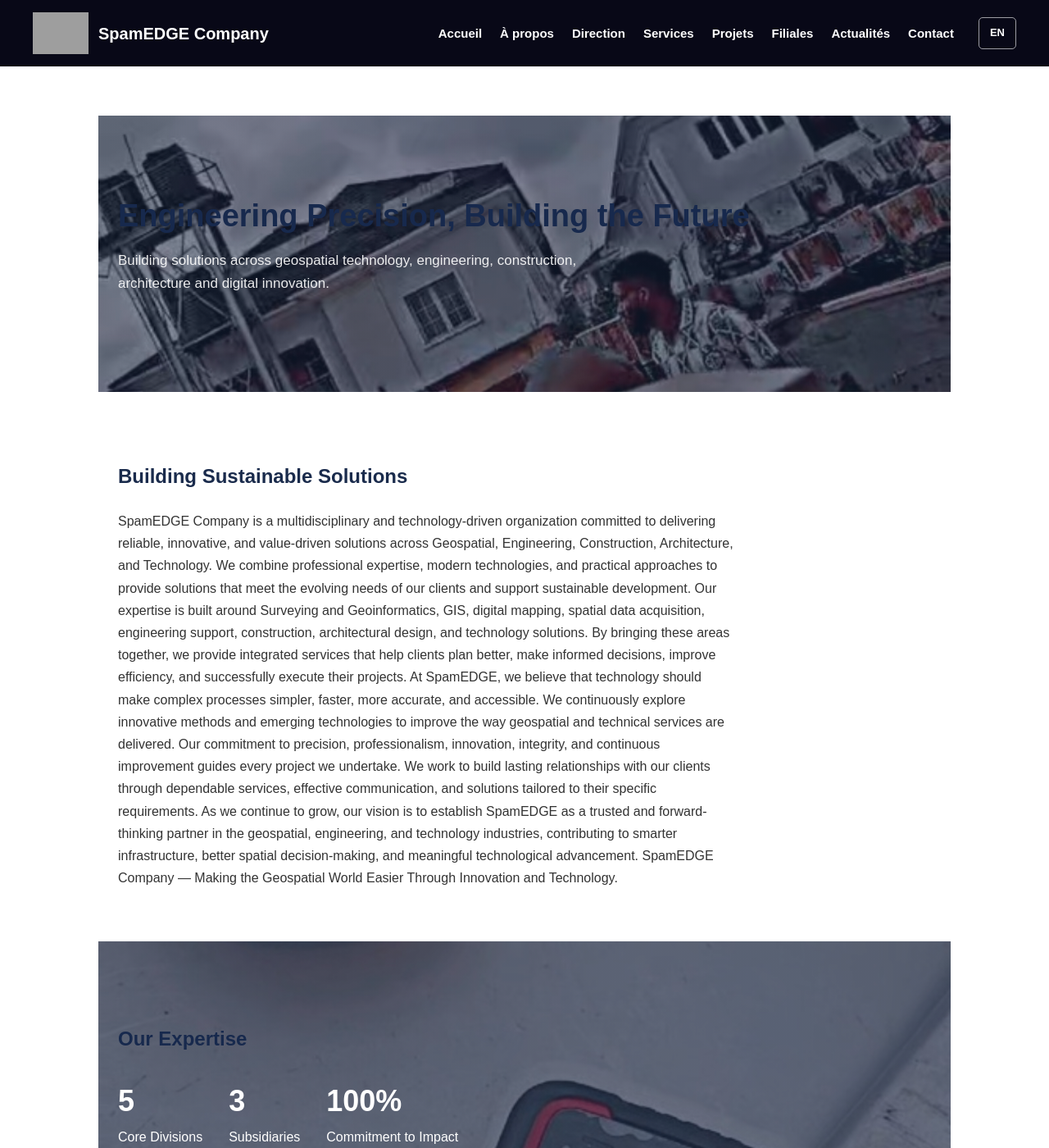
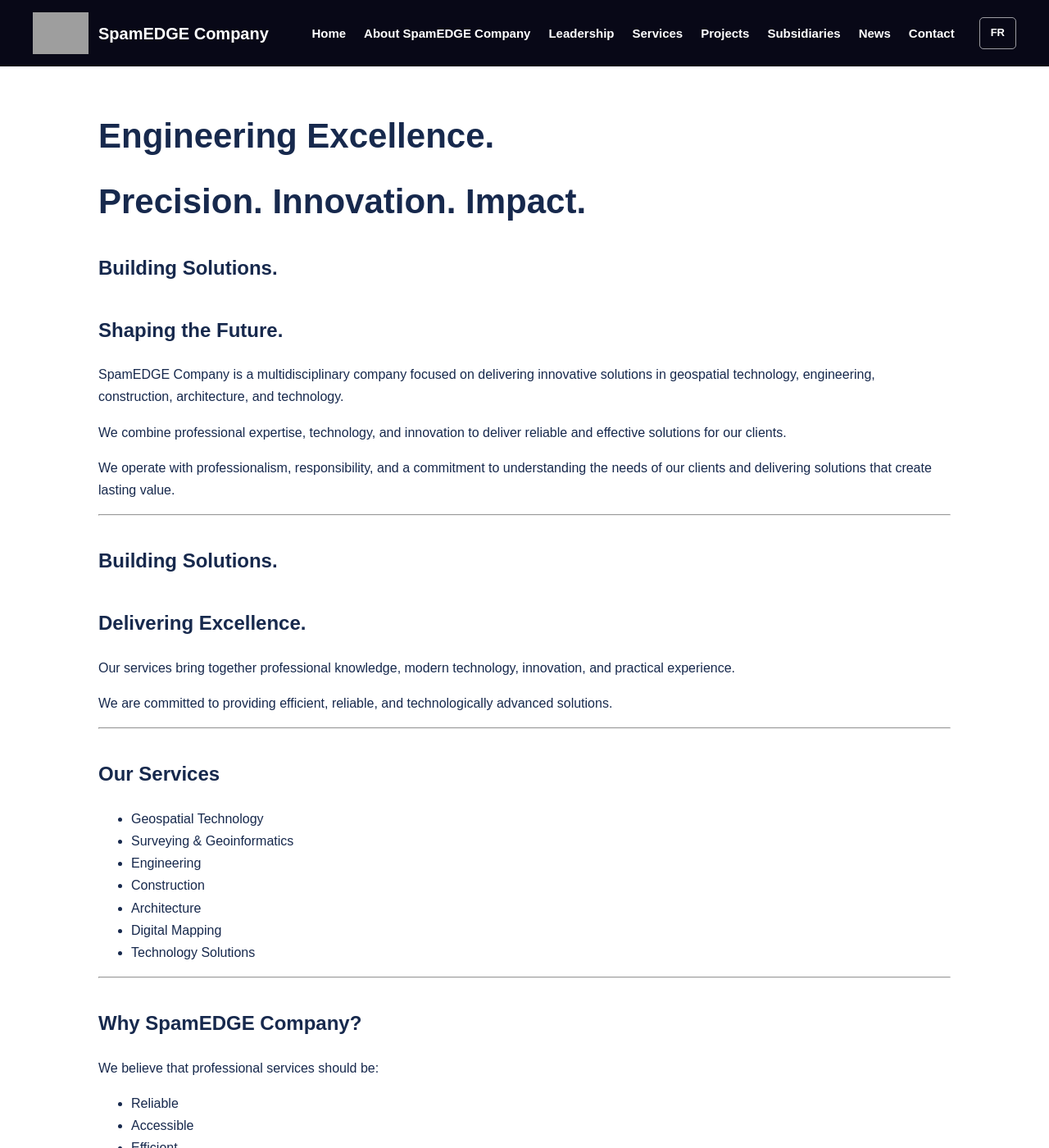
Before and after one commit to spamEDGEcompany/spamEDGEcompany.github.io, a Jekyll site: the page built from index.md, in a window 1280 px wide and 1400 px high. Shown: the whole window at 82% size. Built offline with Jekyll 4.4.1, drawn with Linux system fonts in a browser that asks for light colours; some of the changed text lies outside the part shown; grey boxes are pictures that could not be loaded.

Commit message:
Revise index.md for SpamEDGE Company branding
Updated the title and content to reflect the SpamEDGE Company branding and focus. Enhanced sections to emphasize services, values, and community impact.

```diff
--- a/index.md
+++ b/index.md
@@ -1,68 +1,81 @@
 ---
 layout: default
-title: Home
+title: SpamEDGE Company
+lang: en
 ---
 
-<div style="background-image: linear-gradient(rgba(26,43,76,0.45), rgba(26,43,76,0.45)), url('/hero.jpeg'); background-size: cover; background-position: center; color:#fff; padding:100px 24px;">
-<h1 style="font-size:38px; font-weight:800; margin:0 0 16px;">Engineering Precision, Building the Future</h1>
-<p style="max-width:600px; font-size:17px; opacity:0.9;">Building solutions across geospatial technology, engineering, construction, architecture and digital innovation.</p>
-</div>
+# Engineering Excellence.
+# Precision. Innovation. Impact.
 
-<div style="padding:48px 24px; max-width:800px;">
-<h2 style="color:#1a2b4c;">Building Sustainable Solutions</h2>
-<p style="font-size:16px; line-height:1.7; color:#333;">SpamEDGE Company is a multidisciplinary and technology-driven organization committed to delivering reliable, innovative, and value-driven solutions across Geospatial, Engineering, Construction, Architecture, and Technology. We combine professional expertise, modern technologies, and practical approaches to provide solutions that meet the evolving needs of our clients and support sustainable development.
+## Building Solutions.
+## Shaping the Future.
 
-Our expertise is built around Surveying and Geoinformatics, GIS, digital mapping, spatial data acquisition, engineering support, construction, architectural design, and technology solutions. By bringing these areas together, we provide integrated services that help clients plan better, make informed decisions, improve efficiency, and successfully execute their projects.
+SpamEDGE Company is a multidisciplinary company focused on delivering
+innovative solutions in geospatial technology, engineering, construction,
+architecture, and technology.
 
-At SpamEDGE, we believe that technology should make complex processes simpler, faster, more accurate, and accessible. We continuously explore innovative methods and emerging technologies to improve the way geospatial and technical services are delivered.
+We combine professional expertise, technology, and innovation to deliver
+reliable and effective solutions for our clients.
 
-Our commitment to precision, professionalism, innovation, integrity, and continuous improvement guides every project we undertake. We work to build lasting relationships with our clients through dependable services, effective communication, and solutions tailored to their specific requirements.
+We operate with professionalism, responsibility, and a commitment to
+understanding the needs of our clients and delivering solutions that create
+lasting value.
 
-As we continue to grow, our vision is to establish SpamEDGE as a trusted and forward-thinking partner in the geospatial, engineering, and technology industries, contributing to smarter infrastructure, better spatial decision-making, and meaningful technological advancement.
+---
 
-SpamEDGE Company — Making the Geospatial World Easier Through Innovation and Technology.</p>
-</div>
+## Building Solutions.
+## Delivering Excellence.
 
-<div style="background-image: linear-gradient(rgba(26,43,76,0.5), rgba(26,43,76,0.5)), url('/expertise-bg.jpeg'); background-size:cover; background-position:center; color:#fff; padding:64px 24px;">
-<h2>Our Expertise</h2>
-<div style="display:flex; gap:32px; flex-wrap:wrap; margin-top:24px;">
-<div><div style="font-size:36px; font-weight:800;">5</div><div>Core Divisions</div></div>
-<div><div style="font-size:36px; font-weight:800;">3</div><div>Subsidiaries</div></div>
-<div><div style="font-size:36px; font-weight:800;">100%</div><div>Commitment to Impact</div></div>
-</div>
-</div>
+Our services bring together professional knowledge, modern technology,
+innovation, and practical experience.
 
-<div style="padding:48px 24px; max-width:800px;">
-<h2 style="color:#1a2b4c;">Our Services</h2>
-<ul style="font-size:16px; line-height:1.9; color:#333;">
-<li><strong>Geospatial & Surveying</strong> — Land, Engineering, Cadastral & GNSS/RTK Surveying, GIS & Mapping, Drone Photogrammetry</li>
-<li><strong>Construction & Engineering</strong> — Infrastructure Development, Site Setting-Out, Engineering Consultancy</li>
-<li><strong>Architecture & Design</strong> — Architectural Design, 3D Modelling, CAD Services</li>
-<li><strong>Technology</strong> — Digital Solutions, Geospatial Tech, Data Management</li>
-</ul>
-<a href="/services" style="color:#c0177c; font-weight:700; text-decoration:none;">See all services →</a>
-</div>
+We are committed to providing efficient, reliable, and technologically
+advanced solutions.
 
-<div style="padding:0 24px 48px; max-width:800px;">
-<h2 style="color:#1a2b4c;">Our Subsidiaries</h2>
-<ul style="font-size:16px; line-height:1.9; color:#333;">
-<li><strong>SpamEDGE Technology Limited</strong> — Geospatial, engineering & digital technology services</li>
-<li><strong>SpamEDGE Foundation</strong> — Social impact and community development</li>
-<li><strong>SpamEDGE Chain</strong> — Digital assets and blockchain initiatives</li>
-</ul>
-</div>
+---
 
-<div style="background-image: linear-gradient(rgba(46,125,50,0.6), rgba(46,125,50,0.6)), url('/foundation-bg.png'); background-size:cover; background-position:center; color:#fff; padding:100px 24px; min-height:360px; display:flex; flex-direction:column; justify-content:center; margin-bottom:8px;">
-<h2 style="font-size:32px;">SpamEDGE Foundation</h2>
-<p style="max-width:600px; font-size:18px; line-height:1.8;">Our social impact arm, dedicated to community development, outreach, and education initiatives that create lasting positive change.</p>
-<a href="/subsidiaries" style="background:#fff; color:#2e7d32; padding:14px 32px; text-decoration:none; font-weight:700; display:inline-block; margin-top:20px; width:fit-content;">LEARN MORE</a>
-</div>
+## Our Services
 
-<div style="padding:48px 24px; max-width:800px; margin:0 auto;">
-<p style="font-size:16px; line-height:1.7; color:#333;">SPAMEDGE Foundation is a purpose-driven organization committed to empowering individuals, supporting communities, and creating opportunities for positive social impact. Through strategic initiatives, partnerships, and community-focused programs, we strive to inspire growth, promote inclusivity, and contribute to a better future.</p>
-</div>
+- Geospatial Technology
+- Surveying & Geoinformatics
+- Engineering
+- Construction
+- Architecture
+- Digital Mapping
+- Technology Solutions
 
-<div style="background-image: linear-gradient(rgba(192,23,124,0.55), rgba(192,23,124,0.55)), url('/cta-bg.jpeg'); background-size:cover; background-position:center; color:#fff; padding:100px 24px; min-height:360px; display:flex; flex-direction:column; justify-content:center; text-align:center;">
-<h2>Ready to Work With Us?</h2>
-<a href="/contact" style="background:#fff; color:#c0177c; padding:14px 32px; text-decoration:none; font-weight:700; display:inline-block; margin-top:20px; width:fit-content; align-self:center;">GET IN TOUCH</a>
-</div>
+---
+
+## Why SpamEDGE Company?
+
+We believe that professional services should be:
+
+- Reliable
+- Accessible
+- Efficient
+- Innovative
+- Technology-driven
+
+---
+
+## Explore SpamEDGE Company
+
+[About SpamEDGE Company](/about)
+
+[Leadership](/leadership)
+
+[Services](/services)
+
+[Projects](/projects)
+
+[Subsidiaries](/subsidiaries)
+
+[News](/news)
+
+[Contact](/contact)
+
+---
+
+## French Version
+
+[🇫🇷 Français](/fr/)
```
